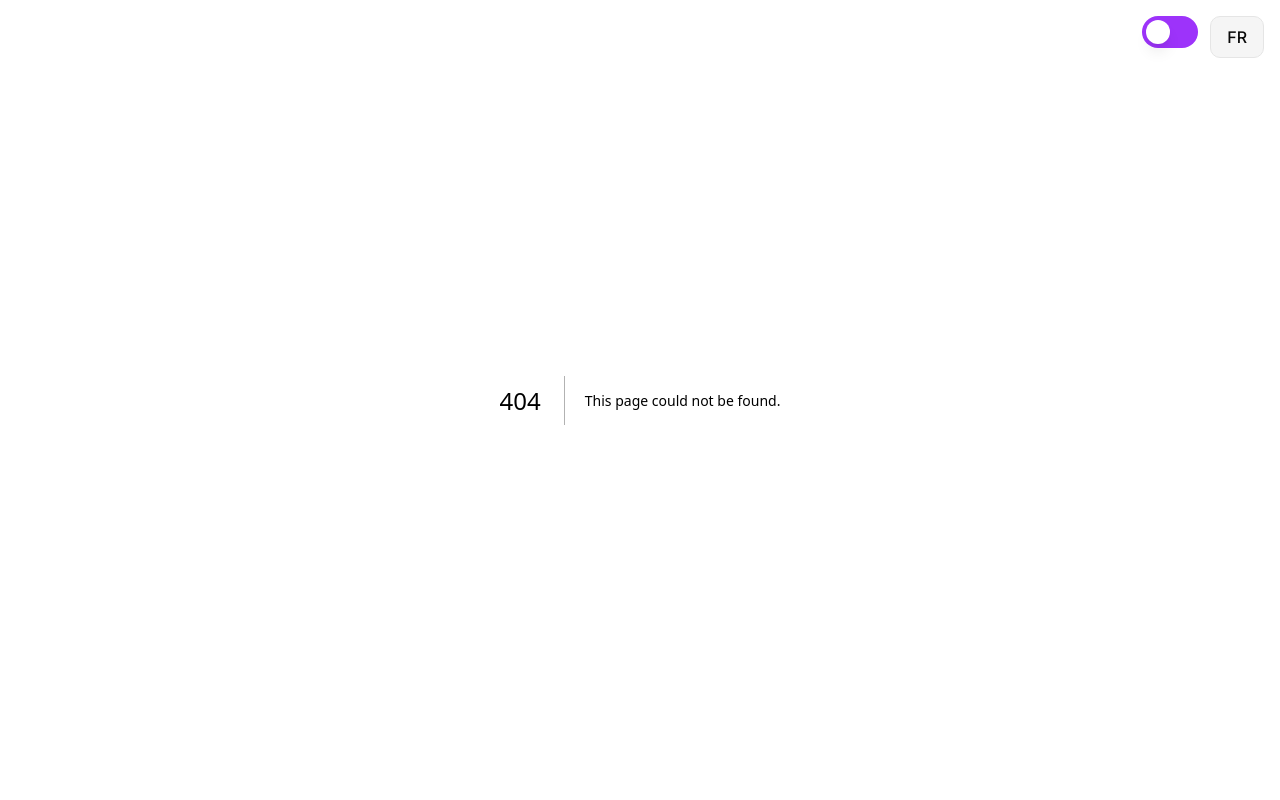
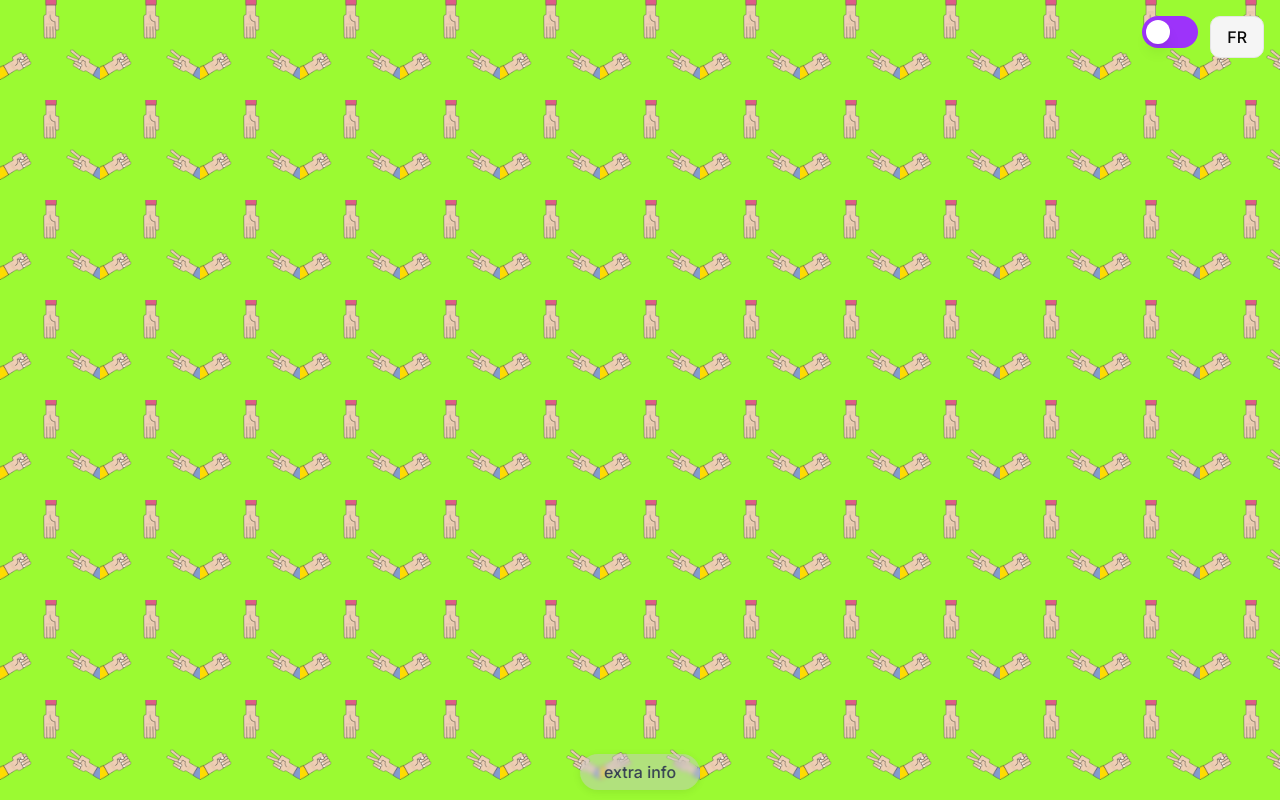
Before and after one commit to Neysu/ft_transcendence, a Next.js app in the folder frontend/: page /friends in a window 1280 px wide. Before the commit this address had no page. Built offline with nearby package versions, Linux system fonts and the light colour scheme.

Commit message:
Frontend : Creation of new pages (friend - about - landing) - New atoms buttons

```diff
--- /dev/null
+++ b/frontend/app/extra-info/page.tsx
@@ -0,0 +1,10 @@
+"use client";
+
+export default function ExtraInfoPage() {
+  return (
+    <div className="flex flex-col items-center justify-center min-h-screen">
+      <h1 className="text-3xl font-bold mb-4">Extra Info</h1>
+      <p className="text-lg text-gray-700">This is the extra info page.</p>
+    </div>
+  );
+}
--- /dev/null
+++ b/frontend/app/friends/page.tsx
@@ -0,0 +1,5 @@
+"use client";
+
+export default function FriendsPage() {
+
+}
--- /dev/null
+++ b/frontend/app/landing/page.tsx
@@ -0,0 +1,14 @@
+"use client";
+
+import { ButtonBasic1 } from "@/components/atoms/Button";
+import { useLanguage } from "@/components/LanguageProvider";
+
+export default function LandingPage() {
+	const { t } = useLanguage();
+	return (
+		<div className="flex flex-col items-center justify-center min-h-screen gap-4">
+			<ButtonBasic1 className="w-90 h-15 text-xl">{t("signIn")}</ButtonBasic1>
+			<ButtonBasic1 className="w-90 h-15 text-lg">{t("signUp")}</ButtonBasic1>
+		</div>
+	);
+}
--- a/frontend/app/layout.tsx
+++ b/frontend/app/layout.tsx
@@ -8,6 +8,7 @@
 import { ThemeSync } from "@/components/ThemeSync";
 import ThemeToggle from "@/components/ThemeToggle";
 import LanguageToggle from "@/components/LanguageToggle";
+import ExtraInfo from "@/components/atoms/ExtraInfo";
 
 const inter = Inter({subsets:['latin'],variable:'--font-sans'});
 
@@ -71,6 +72,7 @@
             {children}
           </LanguageProvider>
         </ThemeSync>
+        <ExtraInfo />
       </body>
     </html>
   );
--- a/frontend/components/LanguageProvider.tsx
+++ b/frontend/components/LanguageProvider.tsx
@@ -30,18 +30,24 @@
     content: "Your application content goes here.",
     language: "Language",
     hello: "Hello",
+    signIn: "Sign in",
+    signUp: "Sign up",
   },
   fr: {
     welcome: "Bienvenue à ft_transcendence",
     content: "Le contenu de votre application va ici.",
     language: "Langue",
     hello: "Bonjour",
+    signIn: "Se connecter",
+    signUp: "S'inscrire",
   },
   es: {
     welcome: "Bienvenido a ft_transcendence",
     content: "El contenido de tu aplicación va aquí.",
     language: "Idioma",
     hello: "Hola",
+    signIn: "Iniciar sesión",
+    signUp: "Registrarse",
   },
 };
 
--- a/frontend/components/atoms/Button.tsx
+++ b/frontend/components/atoms/Button.tsx
@@ -28,7 +28,7 @@
   let base = "";
   if (variant === "primary") {
     base = theme === "purple"
-      ? "bg-[#D9D9D9] text-[#3A0766] hover:bg-gray-300"
+      ? "bg-[#E1DDB1] text-[#3A0766] hover:bg-[#BEBCA1]"
       : "bg-[#9D33FA] text-[#D9D9D9] hover:bg-purple-700"; // purple bg, same text as left arrow
   } else {
     base = "bg-transparent border border-white text-white hover:bg-white hover:text-black";
--- /dev/null
+++ b/frontend/components/atoms/ExtraInfo.tsx
@@ -0,0 +1,49 @@
+
+import React from "react";
+import Link from "next/link";
+
+interface ExtraInfoProps {
+  text?: string;
+  className?: string;
+}
+
+/**
+ * Atom: ExtraInfo
+ * Small text for extra information, always at the bottom center.
+ */
+
+const ExtraInfo: React.FC<ExtraInfoProps> = ({ text = "extra info", className = "" }) => (
+  <Link
+    href="/extra-info"
+    style={{
+      position: "fixed",
+      bottom: 16,
+      left: "50%",
+      transform: "translateX(-50%)",
+      zIndex: 50,
+      display: "inline-block",
+      textDecoration: "none"
+    }}
+    className={className}
+    tabIndex={0}
+    aria-label="Extra info"
+  >
+    <span
+      className={
+        `text-base font-medium text-gray-700 hover:text-blue-500 transition-colors duration-200 px-6 py-2 ` +
+        `rounded-full bg-[rgba(200,200,200,0.5)] shadow-md backdrop-blur-sm`
+      }
+      style={{
+        borderRadius: "999px",
+        boxShadow: "0 2px 8px rgba(0,0,0,0.08)",
+        background: "rgba(200, 200, 200, 0.5)",
+        backdropFilter: "blur(2px)",
+        WebkitBackdropFilter: "blur(2px)"
+      }}
+    >
+      {text}
+    </span>
+  </Link>
+);
+
+export default ExtraInfo;
--- a/frontend/components/molecules/CardPanel.tsx
+++ b/frontend/components/molecules/CardPanel.tsx
@@ -4,13 +4,14 @@
 export interface CardPanelProps {
   children: React.ReactNode;
   className?: string;
+  opacity?: number; // Optional opacity prop (0-1)
 }
 
 /**
  * Molecule: CardPanel
  * A reusable card/panel container with theme-aware background and shadow.
  */
-export const CardPanel: React.FC<CardPanelProps> = ({ children, className = "" }) => {
+export const CardPanel: React.FC<CardPanelProps> = ({ children, className = "", opacity = 0.95 }) => {
   // Theme detection
   const [theme, setTheme] = React.useState<string>("green");
   React.useEffect(() => {
@@ -26,12 +27,13 @@
 
   // Theme-based background
   // Purple theme: #D9D9D9; Green theme: light green #E6FFD6
-  const bg = theme === "purple" ? "bg-[#D9D9D9]" : "bg-[#E6FFD6]";
+  const bgColor = theme === "purple" ? "#D9D9D9" : "#E6FFD6";
   const border = theme === "purple" ? "border-[#9D33FA]" : "border-[#9BFA32]";
 
   return (
     <div
-      className={`w-full lg:w-3/4 mx-auto h-[33vh] rounded-2xl shadow-lg border ${bg} ${border} p-8 flex flex-col items-center ${className}`}
+      className={`w-full lg:w-3/4 mx-auto h-[33vh] rounded-2xl shadow-lg border ${border} p-8 flex flex-col items-center ${className}`}
+      style={{ backgroundColor: bgColor, opacity }}
     >
       {children}
     </div>
```
